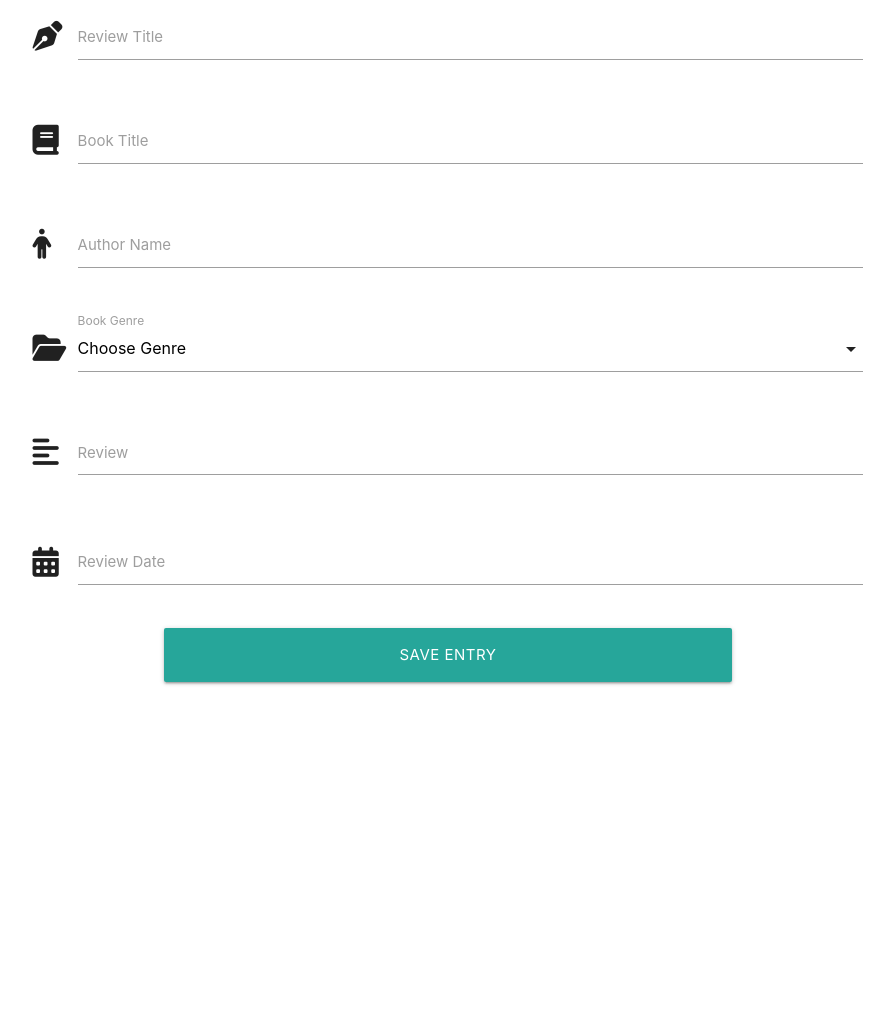
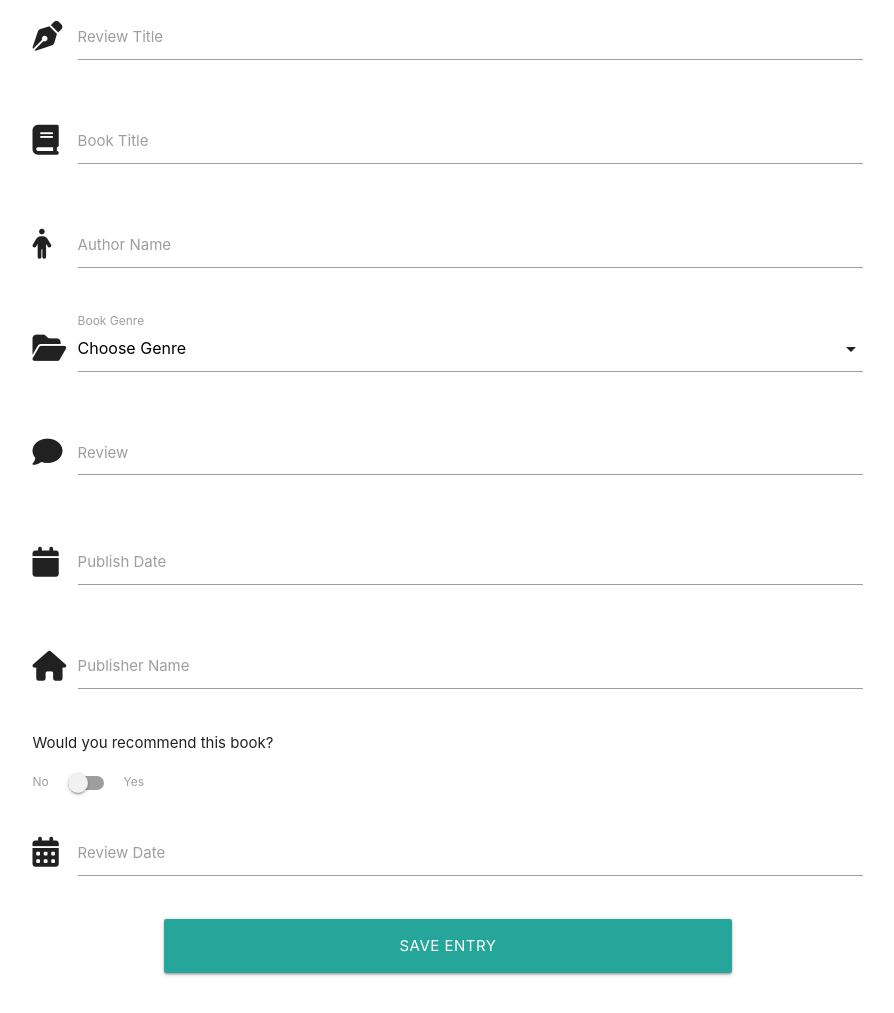
Before and after one commit to lrchnnng/jot-journal, a Flask app: page /create_entry in a window 1280 px wide. Shown: the part 160-1173 px from the top of the page, without its empty margins (192-1086 px from the left). Before the commit the page ends 845 px from the top, so only its background shows below. Run offline with Flask 3, Linux system fonts and the light colour scheme; data that the repository does not hold is empty; some libraries are stand-ins or nearby versions.

Commit message:
Added form to create entry

```diff
--- a/templates/create_entry.html
+++ b/templates/create_entry.html
@@ -54,14 +54,43 @@
         <!-- Review Entry -->
         <div class="row">
             <div class="input-field col s12">
-                <i class="fas fa-align-left prefix"></i>
+                <i class="fa-solid fa-comment prefix"></i>
                 <textarea id="main_entry" name="main_entry" minlength="5" maxlength="1000"
                     class="materialize-textarea validate" required></textarea>
                 <label for="main_entry">Review</label>
             </div>
         </div>
 
+        <!-- Date -->
+        <div class="row">
+            <div class="input-field col s12">
+                <i class="fa-solid fa-calendar prefix"></i>
+                <input type="text" class="datepicker" id="publish_date" name="publish_date">
+                <label for="publish_date">Publish Date</label>
+            </div>
+        </div>
 
+        <!-- Publisher Name-->
+        <div class="row">
+            <div class="input-field col s12">
+                <i class="fa-solid fa-house prefix"></i>
+                <input name="publisher" id="publisher" minlength="3"
+                    maxlength="50" type="text" class="validate">
+                <label for="publisher">Publisher Name</label>
+            </div>
+        </div>
+
+        <!-- Recommendation -->
+        <p>Would you recommend this book?</p>
+        <div class="switch">
+            <label>
+              No
+              <input name="recommended" id="recommended" type="checkbox">
+              <span class="lever"></span>
+              Yes
+            </label>
+          </div>
+        <br>
 
         <!-- Date -->
         <div class="row">
```
